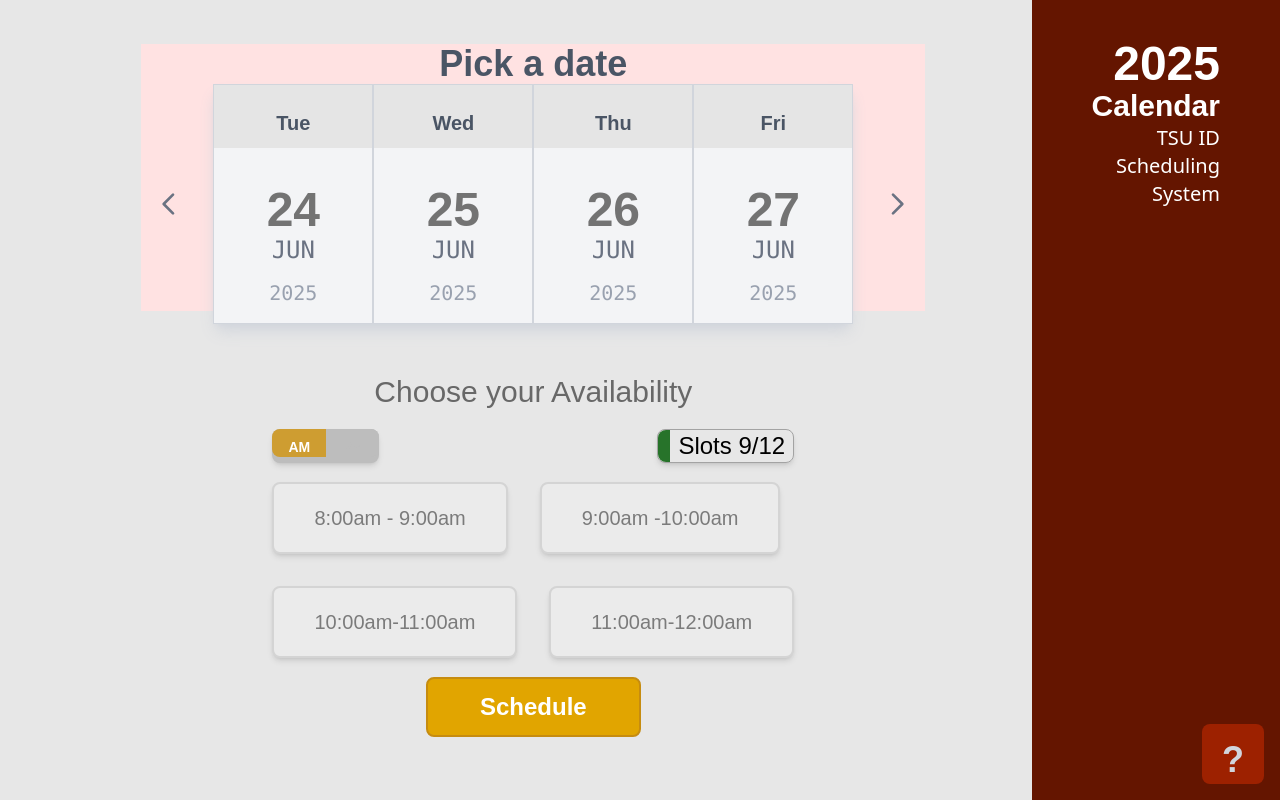
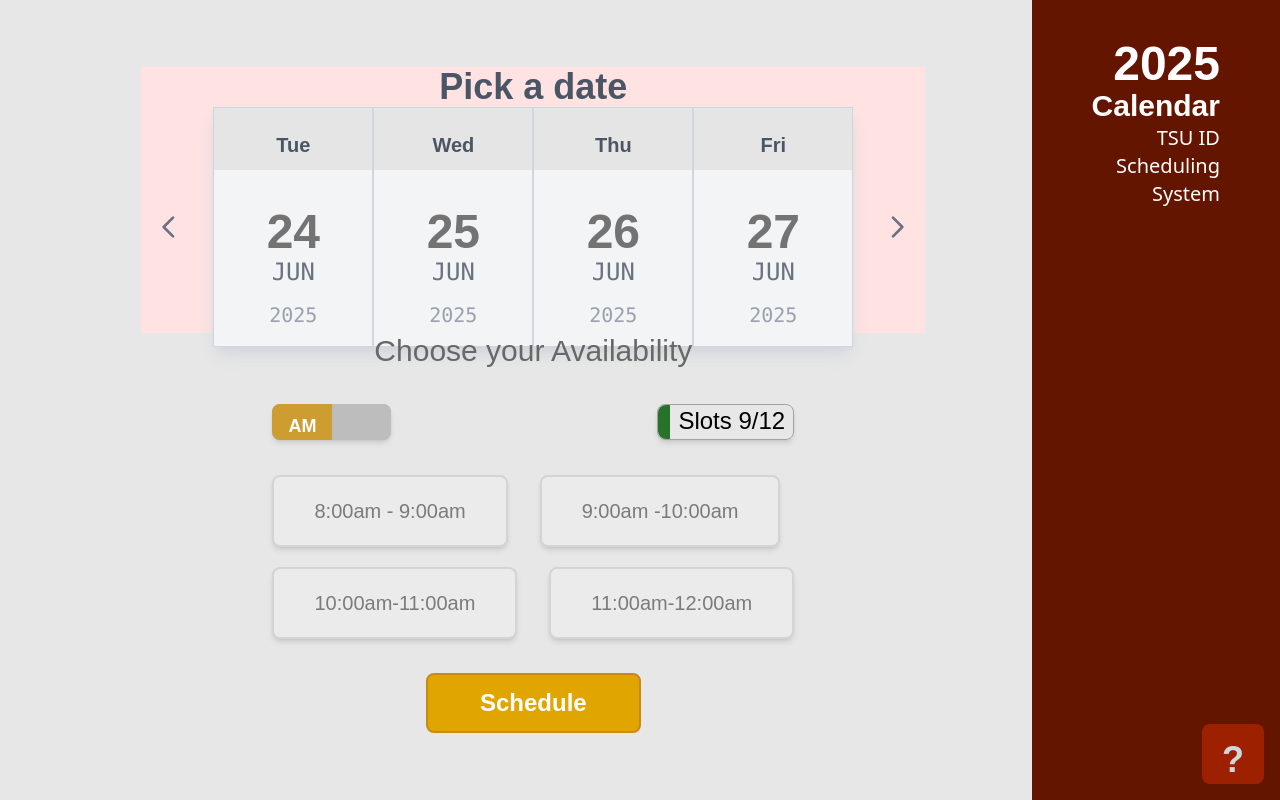
Before and after one commit to MUMEi-28/TSU-ID-Scheduling-System, a React (Vite) app in the folder frontend/: page /schedule in a window 1280 px wide. Built offline with nearby package versions, Linux system fonts and the light colour scheme; a web font is replaced by a local one.

Commit message:
revert #3

```diff
--- a/frontend/src/Components/Student/NewScheduleSelection/TimePicker.jsx
+++ b/frontend/src/Components/Student/NewScheduleSelection/TimePicker.jsx
@@ -28,13 +28,13 @@ const TimePicker = (props) =>
     }
 
     return (
-        <div className='flex flex-col justify-evenly items-center h-6/12 w-fit md:mx-10'>
+        <div className='flex flex-col justify-between items-center h-6/12 w-fit md:mx-10'>
 
             <h1 className='league-font text-[#686868] text-3xl font-medium'>
                 Choose your Availability
             </h1>
 
-            <div className='flex h-fit league-font w-full justify-between text-sm sm:text-md'>
+            <div className='flex h-fit league-font w-full justify-between text-sm sm:text-lg'>
 
                 <button onClick={handleChangePeriod} className='bg-[#BDBDBD] flex transition-all duration-300 rounded-lg shadow-md'>
                     <div className={`font-bold rounded-l-lg px-4 pt-2 transition-all duration-200 ${isAM ? 'bg-[#CE9D31] text-white' : 'bg-[#BDBDBD] text-[#BDBDBD]  '}`}>
@@ -53,7 +53,7 @@ const TimePicker = (props) =>
                 </div>
             </div>
 
-            <div className='flex-col flex gap-y-8 text-xs md:text-lg lg:text-xl'>
+            <div className='flex-col flex gap-y-5 text-xs md:text-lg lg:text-xl'>
 
                 <div className='flex martian-font gap-x-8'>
 
--- a/frontend/src/Components/Student/Pages/NewScheduleSelection.jsx
+++ b/frontend/src/Components/Student/Pages/NewScheduleSelection.jsx
@@ -13,7 +13,7 @@ const NewScheduleSelection = (props) =>
         <QueryPanel />
       </div>
 
-      <div className='flex flex-col justify-evenly 2xl:justify-center  items-center w-full sm:w-10/12 h-screen '>
+      <div className='flex flex-col justify-center items-center w-full sm:w-10/12 h-screen '>
         <DatePicker
           selectedDate={props.selectedDate}
           setSelectedDate={props.setSelectedDate}
```
